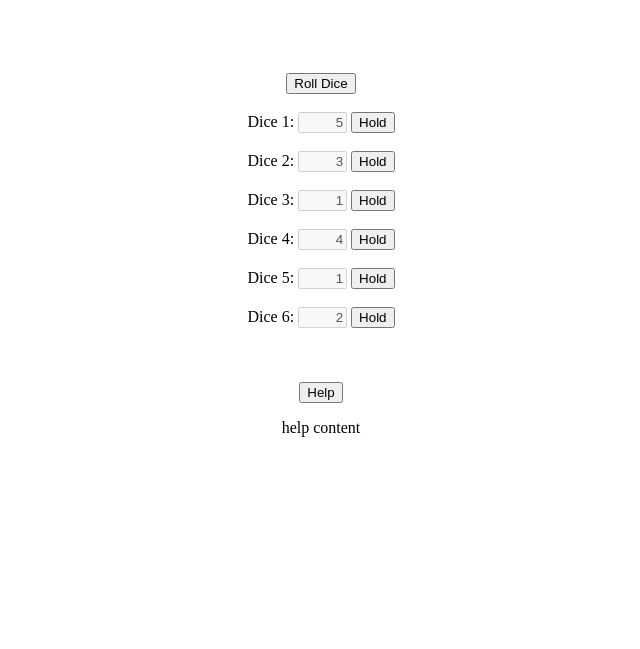
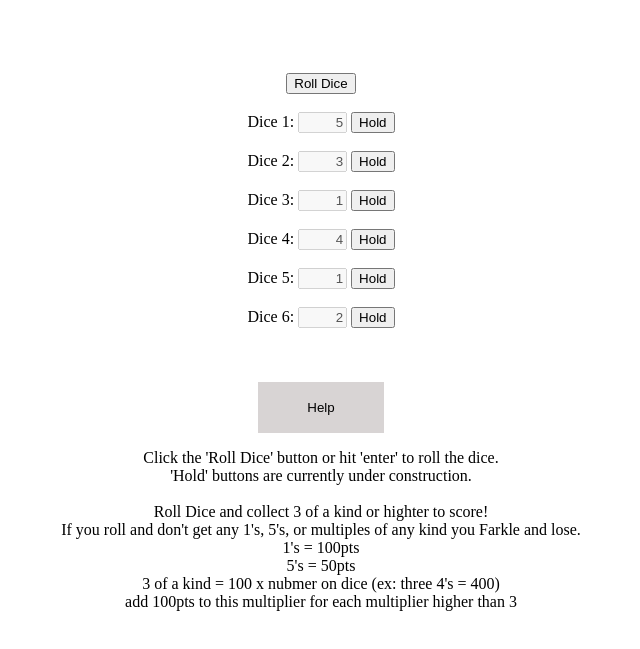
Before and after one commit to GlobalWarrening/dice-roller-awb, a plain HTML site: page index.html in a window 1280 px wide. Both pictures are taken after a click on the button "Help". Shown: the part 79-728 px from the top of the page, without its empty margins (319-959 px from the left). Drawn offline with Linux system fonts and the light colour scheme.

Commit message:
fixed help button, and added autofocus

```diff
--- a/farkle.js
+++ b/farkle.js
@@ -1,5 +1,23 @@
+//Alex Burgess
+//CSPS-44000
+//Functions for dice roller to play farkle
 
+function HelpButton(){
+    var coll = document.getElementsByClassName("collapsible");
+    var i;
 
+    for (i = 0; i < coll.length; i++) {
+        coll[i].addEventListener("click", function() {
+        this.classList.toggle("active");
+        var content = this.nextElementSibling;
+        if (content.style.display === "block") {
+            content.style.display = "none";
+        } else {
+            content.style.display = "block";
+        }
+        });
+    }
+}
 
 function RollDice(){
     document.getElementById("dice0").value = Math.floor(Math.random()*6)+1;
@@ -9,7 +27,3 @@ function RollDice(){
     document.getElementById("dice4").value = Math.floor(Math.random()*6)+1;
     document.getElementById("dice5").value = Math.floor(Math.random()*6)+1;
 }
-
-function TotalCalc(){
-
-}
--- a/index.html
+++ b/index.html
@@ -1,5 +1,10 @@
 <!DOCTYPE html>
 <html lang="en">
+    <!--
+    Author:  Alex Burgess
+    Class:   CPSC-44000
+    Description: Dice roller web app to play farkle
+-->
     <head>
         <meta charset="UTF-8">
         <meta name="viewport" content="width=device-width, initial-scale=1.0">
@@ -14,7 +19,7 @@
 
         <br><br>
 
-        <button type="button" onclick="RollDice()">Roll Dice</button> <br><br>
+        <button type="button" onclick="RollDice()" autofocus>Roll Dice</button> <br><br>
 
 
         Dice 1: <input id="dice0" type="text" value="" size="3" disabled>
@@ -37,9 +42,16 @@
 
         <br><br><br><br>
 
-        <button type="button" class="">Help</button>
+        <button type="button" class="collapsible" onmouseover="HelpButton()">Help</button>
         <div class="content">
-            <p>help content</p>
+            <p>Click the 'Roll Dice' button or hit 'enter' to roll the dice.<br>
+            'Hold' buttons are currently under construction.<br><br>
+            Roll Dice and collect 3 of a kind or highter to score!<br>
+            If you roll and don't get any 1's, 5's, or multiples of any kind you Farkle and lose.<br>
+            1's = 100pts<br>
+            5's = 50pts<br>
+            3 of a kind = 100 x nubmer on dice (ex: three 4's = 400)<br>
+            add 100pts to this multiplier for each multiplier higher than 3<br><br></p>
         </div>
 
     </body>
--- a/styleSheet.css
+++ b/styleSheet.css
@@ -1,6 +1,27 @@
-
+/*
+Alex Burgess
+CSPS-44000
+Stylesheet for dice roller
+*/
 body { text-align: center; }
 
 h1{ text-align: center; }
 
 input{ text-align: right; }
+
+button.collapsible{
+    background-color:rgb(216, 212, 212);
+    color: rgb(0, 0, 0);
+    cursor: pointer;
+    padding: 18px;
+    width: 10%;
+    border: none;
+    text-align: center;
+    outline: none;
+}
+
+div.content{
+    padding: 0 18px;
+    display: none;
+    overflow: hidden;
+}
```
